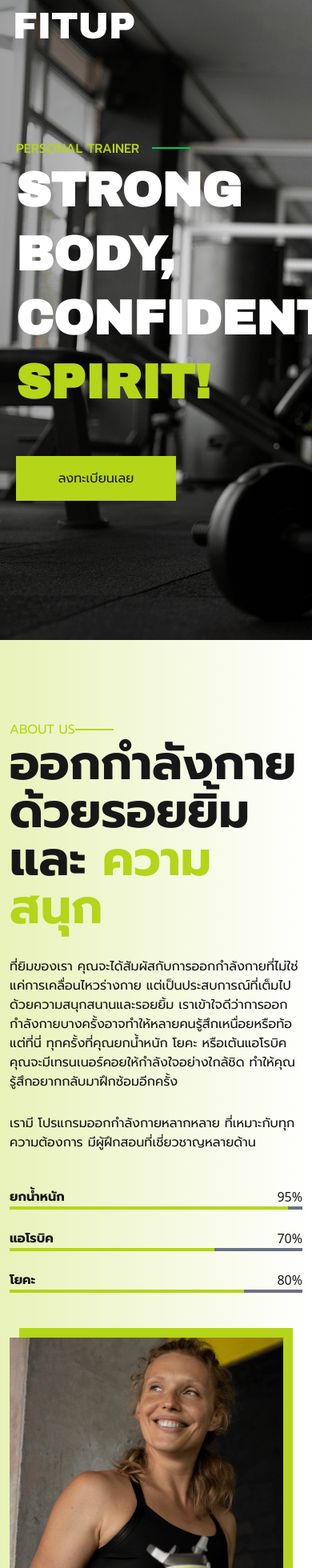
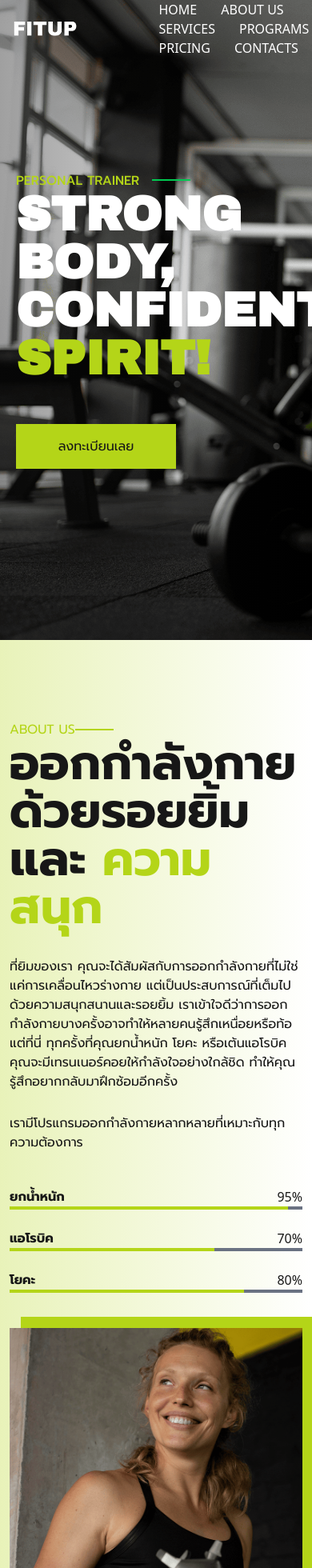
Before and after one commit to Dontpmo/fitup2, a Next.js app: page / in a window 390 px wide. Shown: the top 1960 px of the page at 80% size. Built offline with nearby package versions, Linux system fonts and the light colour scheme.

Commit message:
opped for pc

```diff
--- a/src/app/Plans.tsx
+++ b/src/app/Plans.tsx
@@ -3,10 +3,10 @@ import { faCheck } from '@fortawesome/free-solid-svg-icons';
 import styles from "./Plans.module.css"
 export default function Plans() {
     return(
-    <section className="bg-radial from-goodBrown to-transparent plans">
+    <section id='plans' className="bg-radial from-goodBrown to-transparent plans">
 
-        <div className="wrapper-of-all-three flex flex-wrap justify-between">
-            <div className="bg-white flex flex-col items-center pt-12 pb-17 px-2 mx-4 mt-10 w-full  sm:w-1/2 md:w-1/3">
+        <div className="wrapper-of-all-three flex flex-wrap  py-20 flex-row justify-center items-center      ">
+            <div className="pp bg-white flex flex-col items-center py-15 px-2 mx-4 mt-10 w-full w-full sm:w-[calc(45.33%-20px)] lg:w-[calc(30%-20px)]">
                 <h2 className="mb-10 text-2xl font-semibold uppercase">Basic plan</h2>
                 <p className='mb-2 text-sm' >เหมาะสำหรับผู้เริ่มต้น</p>
                 <h3 className='mb-4 text-lg mb-5'>$ 250</h3>
@@ -45,11 +45,11 @@ export default function Plans() {
                     </ol>
 
             </div>
-            <div className="second shadow-[10px_10px_0_#b4d518] relative bg-black flex flex-col items-center pt-12 pb-17 px-2 mx-4 mt-10 w-full  sm:w-1/2 md:w-1/3">
+            <div className="pp second shadow-[10px_10px_0_#b4d518] relative bg-black flex flex-col items-center py-20 px-2 mx-4 mt-10 w-full sm:w-[calc(45.33%-20px)] lg:w-[calc(30%-20px)]   ">
 
                 <h2 className="mb-10 text-2xl font-semibold uppercase"><span className='text-lick'>Regular</span> plan</h2>
                 <p className='mb-2 text-sm' >สำหรับผู้ที่จริงจังกับการเปลี่ยนแปลงตัวเอง</p>
-                <h3 className='mb-4 text-lg mb-5'>$ 250</h3>
+                <h3 className='mb-4 text-lg mb-5'>$ 350</h3>
 
                     <ol className='space-y-10 w-full'>
                         <li className='flex gap-2 '>
@@ -85,12 +85,12 @@ export default function Plans() {
                     </ol>
 
             </div>
-            <div className="bg-white flex flex-col items-center pt-12 pb-17 px-2 mx-4 mt-10 w-full  sm:w-1/2 md:w-1/3">
+            <div className="pp bg-white flex flex-col items-center py-15 px-2 mx-4 mt-10 w-full sm:w-[calc(45.33%-20px)] lg:w-[calc(30%-20px)]  ">
                 <h2 className="mb-10 text-2xl font-semibold uppercase">Premium plan</h2>
                 <p className='mb-2 text-sm' >เหมาะกับคนที่ต้องการฟิตเต็มที่</p>
-                <h3 className='mb-4 text-lg mb-5'>$ 250</h3>
+                <h3 className='mb-4 text-lg mb-5'>$ 480</h3>
 
-                    <ol className='space-y-8 w-full'>
+                    <ol className='space-y-10 w-full'>
                         <li className='flex gap-2 '>
                             <FontAwesomeIcon icon={faCheck} className='text-lick w-5 h-5'/>
                             <p className='text-sm '>เข้าใช้บริการได้ 24 ชั่วโมง</p>
--- a/src/app/carousel.tsx
+++ b/src/app/carousel.tsx
@@ -4,13 +4,26 @@ import { Swiper } from "swiper/react";
 import { Pagination } from "swiper/modules";
 import 'swiper/css';
 import 'swiper/css/pagination'
+import { useEffect, useState } from "react";
 export default function Carousel() {
+    const [wide, isWide] = useState(false)
+    useEffect(() => {
+        const handleResize = () => {
+            const currentwidth = window.innerWidth
+            if (currentwidth > 800) {
+                isWide(true)
+            }
+            else isWide(false)
+        }
+        window.addEventListener("resize",handleResize)
+        return () => window.removeEventListener("resize",handleResize)
+    },[])
     return (
     <Swiper
 modules={[Pagination]}
 pagination={{clickable:true}}
 spaceBetween={20}
-slidesPerView={1}
+slidesPerView={wide? 2:1}
 
 >
 <SwiperSlide>
--- a/src/app/globals.css
+++ b/src/app/globals.css
@@ -25,6 +25,10 @@ html {
 body {
   background: var(--background);
   color: var(--foreground);
+}
+.navigator li{
+  display: inline-block;
+  margin-left: 30px;
 }
 #header.scrolled {
   background-color: black;
@@ -85,6 +89,7 @@ h2 {
 }
 .card div {
   padding: 0 16;
+  height: 163px;
 }
 .card h2 {
   font-size: 2.25rem;
@@ -113,3 +118,10 @@ font-weight: 500;
 .what span {
   font-family: var(--font-prompt);
 }
+
+.wrapper-of-all-three div {
+  text-align: center;
+}
+.wrapper-of-all-three h2 {
+  font-size: 30;
+}
--- a/src/app/page.tsx
+++ b/src/app/page.tsx
@@ -15,11 +15,24 @@ export default function Home() {
   return (
     <main className="h-[4000px]">
       {/* Header */}
-      <header className={ ` fixed z-[99] w-full
+      <header className={ ` fixed z-[99] w-full flex items-center text-white
         ${scrolled? "bg-black" : "bg-transparent"}` } id="header">
         <button onClick={() => document.getElementById("home")?.scrollIntoView()} className="cursor-pointer">
           <img className="m-4" src="/images/logo.png" alt="fitup logo" />
         </button>
+        <nav>
+          <ul className="ml-20 navigator">
+            <li>
+              <a href="#home">HOME</a>
+            </li>
+              <li><a href="#aboutUs">ABOUT US</a></li>
+              <li><a href="#services">SERVICES</a></li>
+              <li><a href="#programs">PROGRAMS</a></li>
+              <li><a href="#plans">PRICING</a></li>
+              <li><a href="#contacts">CONTACTS</a></li>
+
+          </ul>
+        </nav>
       </header>
 
       {/* Hero Section */}
@@ -30,16 +43,16 @@ export default function Home() {
             <span className="text-lick font-medium mr-4 font-p">PERSONAL TRAINER</span>
             <div className="w-12 h-1 border-t-2 border-green-500"></div>
           </div>
-          <h1 className="text-white text-6xl uppercase leading-20 font-bold font-a md:text-8xl">Strong body,
+          <h1 className="text-white text-6xl uppercase leading-20 font-bold font-a md:text-8xl leading-none">Strong body,
           confident <span className="text-lick">spirit!</span></h1>
           <button onClick={() => document.getElementById("form")?.scrollIntoView({behavior:"smooth"})} className="bg-lick font-p p-4 w-50 hover:bg-black hover:text-lick transition-all duration-300 cursor-pointer mt-13">ลงทะเบียนเลย</button>
                 </div>
         </section>
 
       {/* About Us Section */}
-      <section className="bg-gradient-to-r from-goodBrown to-transparent pt-[100px] pb-[100px]">
-        <div className="container-of-all flex px-3 flex-col md:flex-row">
-          <div className="text">
+      <section id="aboutUs" className="bg-gradient-to-r from-goodBrown to-transparent pt-[100px] pb-[100px]">
+        <div className="container-of-all flex px-3 flex-col lg:flex-row items-center justify-center">
+          <div className="text md:w-[70vw]">
             <div className="flex items-center">
               <p className="text-lick uppercase">about us</p>
               <div className="h-[0.5px] w-12 border-t-2 border-lick"></div>
@@ -53,7 +66,7 @@ export default function Home() {
 
               </p>
               <p className="font-normal leading-6">
-                เรามี โปรแกรมออกกำลังกายหลากหลาย ที่เหมาะกับทุกความต้องการ มีผู้ฝึกสอนที่เชี่ยวชาญหลายด้าน
+                เรามีโปรแกรมออกกำลังกายหลากหลายที่เหมาะกับทุกความต้องการ
               </p>
             </div>
 
@@ -78,13 +91,15 @@ export default function Home() {
           </div>
 
           {/* About Image */}
-          <div className="image bg-lick mx-3">
-            <img
-              src="/images/about.png"
-              alt="middle-aged women holding a protein shake"
-              className="relative top-3 right-3"
-            />
-          </div>
+
+            <div className="mx-10 mx-3 w-full lg:w-[40%] flex justify-center">
+              <img
+                src="/images/about.png"
+                alt="middle-aged women holding a protein shake"
+                className=" shadow-[14px_-14px_0px_#b4d518]"
+              />
+            </div>
+          =
         </div>
       </section>
 
@@ -128,7 +143,7 @@ export default function Home() {
          </div>
         </div>
       </section>
-      <section className="our-services py-19 items-center our-services bg-radial from-goodBrown to-transparent ]">
+      <section id="services" className="our-services py-19 items-center our-services bg-radial from-goodBrown to-transparent ]">
         <div className="text ml-4">
           <div className="flex items-center">
             <p className="text-lick">Services</p><div className="h-[1px] w-6 bg-lick"></div>
@@ -183,7 +198,7 @@ export default function Home() {
             </div>
 
       </section>
-      <section  className="contacts bg-black text-white py-16">
+      <section id="contacts" className="contacts bg-black text-white py-16">
         <div className="flex items-center"><span className="text-lick">ติดต่อเรา</span><div className="w-10 h-[1px] bg-lick"></div></div>
           <h2 className="text-5xl my-15  mt-4">CONTACTS</h2>
           <div className="info flex flex-col items-center  mx-5 justify-between flex-wrap gap-10">
--- a/src/app/popular-programs.jsx
+++ b/src/app/popular-programs.jsx
@@ -2,7 +2,7 @@
 import Carousel from "./carousel"
 export default function PopularPrograms() {
     return (
-        <section className="  bg-gradient-to-r from-lime-200 to-transparent py-13">
+        <section id="programs" className="  bg-gradient-to-r from-lime-200 to-transparent py-13">
 
 
                 <div className="text bg-lime-400 py-10 px-5  mx-3">
```
Also changed, not shown: src/app/Plans.module.css (deleted).
